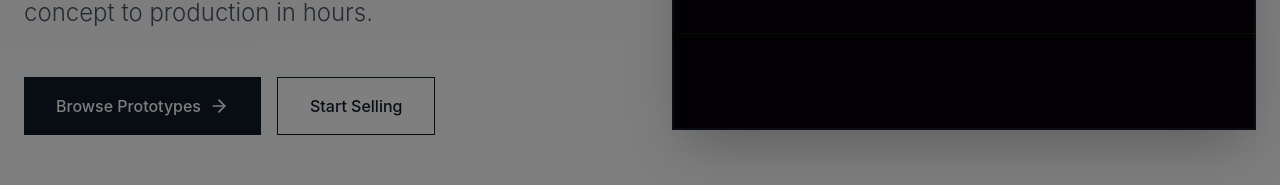
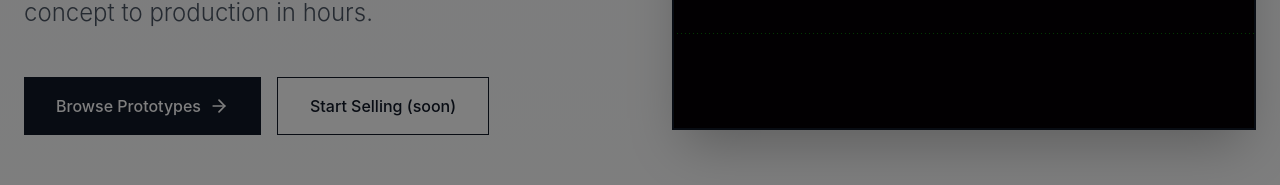
Before and after one commit to raym33/hublab, a Next.js app: page / in a window 1280 px wide. Shown: the part 476-661 px from the top of the page. Built offline with nearby package versions, Linux system fonts and the light colour scheme; no server answers.

Commit message:
Update Start Selling button to redirect to waitlist with (soon) label

```diff
--- a/app/page.tsx
+++ b/app/page.tsx
@@ -161,10 +161,10 @@ export default function Home() {
                 </Link>
 
                 <Link
-                  href="/login"
+                  href="/waitlist"
                   className="inline-flex items-center justify-center px-8 py-4 text-base font-medium text-gray-900 bg-white border border-gray-900 hover:bg-gray-50 rounded-none transition-colors duration-200"
                 >
-                  Start Selling
+                  Start Selling (soon)
                 </Link>
               </div>
             </div>
```
